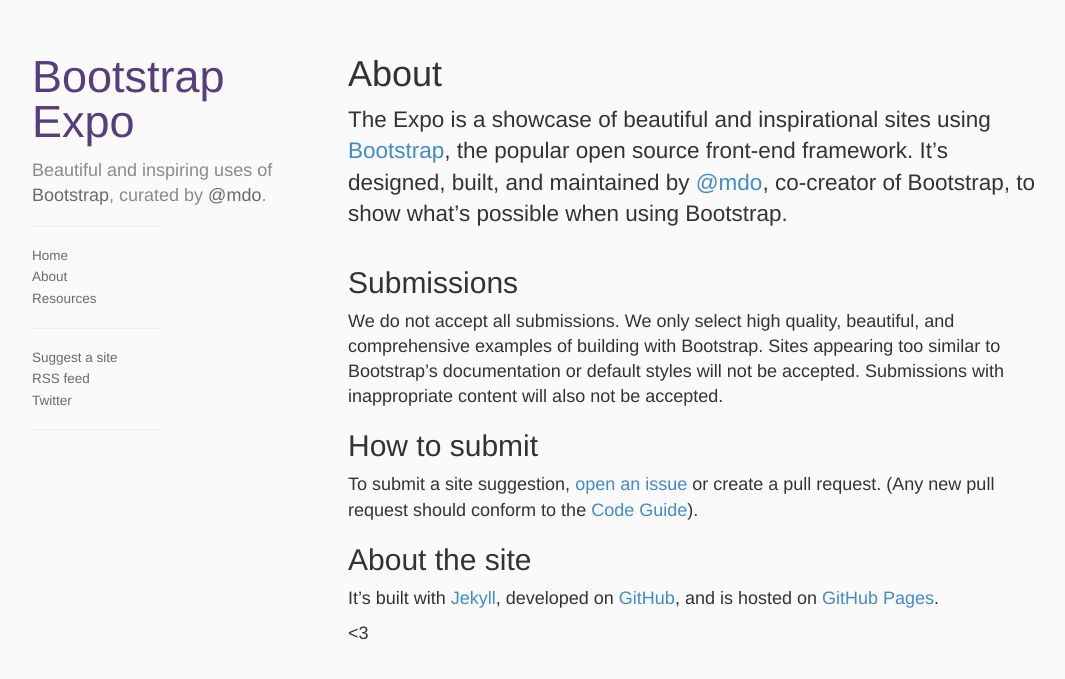
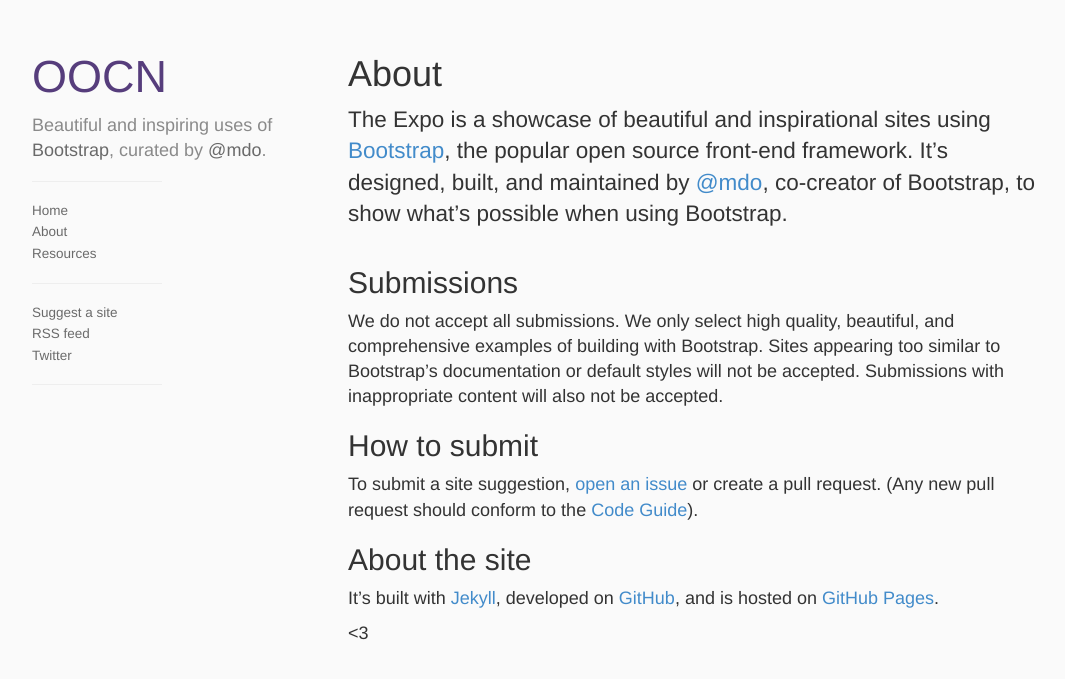
Before and after one commit to xoooox/xoooox.github.io, a Jekyll site: the page built from about.md, in a window 1280 px wide. Shown: the top 679 px of the page, without its empty margins (4-1069 px from the left). Built offline with Jekyll 4.4.1, drawn with Linux system fonts in a browser that asks for light colours; comment, search, counter and statistics services are not loaded.

Commit message:
Update _config.yml

```diff
--- a/_config.yml
+++ b/_config.yml
@@ -7,18 +7,18 @@ permalink:        pretty
 
 
 # Settings
-destination:      ./_gh_pages
+destination:      ./
 exclude:          ["README.md"]
 paginate:         10
 encoding:         UTF-8
 future:           false
-name:             Bootstrap Expo
-url:              http://expo.getbootstrap.com
+name:             OOCN
+url:              http://github.oocn.eu
 
 
 # Links
-expo_repo:        https://github.com/twbs/bootstrap-expo/
-expo_new_issue:   https://github.com/twbs/bootstrap-expo/issues/new
+expo_repo:        https://github.oocn.eu
+expo_new_issue:   https://github.oocn.eu
 
-docs:             http://getbootstrap.com
-blog:             http://blog.getbootstrap.com
+docs:             http://github.oocn.eu
+blog:             http://github.oocn.eu
```
